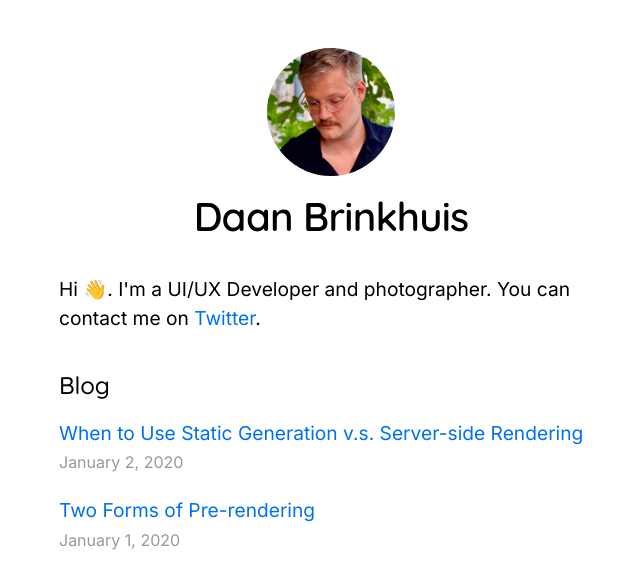
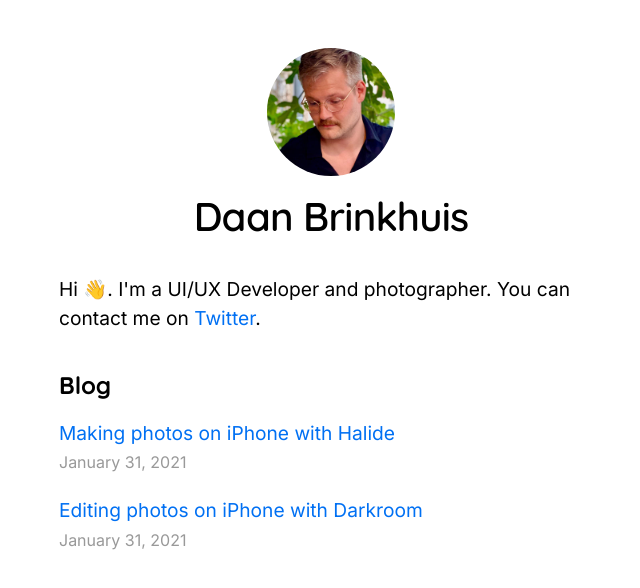
Before and after one commit to Daabri/personal-website, a Next.js app: page / in a window 1280 px wide. Shown: the top 588 px of the page, without its empty margins (309-949 px from the left). Built offline with nearby package versions, Linux system fonts and the light colour scheme.

Commit message:
Edit titles and css

```diff
--- /dev/null
+++ b/posts/editing-photos-darkroom-1.md
@@ -0,0 +1,6 @@
+---
+title: 'Editing photos on iPhone with Darkroom'
+date: '2021-01-31'
+---
+
+...
--- /dev/null
+++ b/posts/photography-halide-1.md
@@ -0,0 +1,6 @@
+---
+title: 'Making photos on iPhone with Halide'
+date: '2021-01-31'
+---
+
+...
--- a/posts/pre-rendering.md
+++ /dev/null
@@ -1,11 +0,0 @@
----
-title: 'Two Forms of Pre-rendering'
-date: '2020-01-01'
----
-
-Next.js has two forms of pre-rendering: **Static Generation** and **Server-side Rendering**. The difference is in **when** it generates the HTML for a page.
-
-- **Static Generation** is the pre-rendering method that generates the HTML at **build time**. The pre-rendered HTML is then _reused_ on each request.
-- **Server-side Rendering** is the pre-rendering method that generates the HTML on **each request**.
-
-Importantly, Next.js lets you **choose** which pre-rendering form to use for each page. You can create a "hybrid" Next.js app by using Static Generation for most pages and using Server-side Rendering for others.
--- a/posts/ssg-ssr.md
+++ /dev/null
@@ -1,19 +0,0 @@
----
-title: 'When to Use Static Generation v.s. Server-side Rendering'
-date: '2020-01-02'
----
-
-We recommend using **Static Generation** (with and without data) whenever possible because your page can be built once and served by CDN, which makes it much faster than having a server render the page on every request.
-
-You can use Static Generation for many types of pages, including:
-
-- Marketing pages
-- Blog posts
-- E-commerce product listings
-- Help and documentation
-
-You should ask yourself: "Can I pre-render this page **ahead** of a user's request?" If the answer is yes, then you should choose Static Generation.
-
-On the other hand, Static Generation is **not** a good idea if you cannot pre-render a page ahead of a user's request. Maybe your page shows frequently updated data, and the page content changes on every request.
-
-In that case, you can use **Server-Side Rendering**. It will be slower, but the pre-rendered page will always be up-to-date. Or you can skip pre-rendering and use client-side JavaScript to populate data.
--- a/styles/global.css
+++ b/styles/global.css
@@ -21,7 +21,6 @@ h4,
 h5,
 h6 {
 	font-family: Quicksand, sans-serif;
-	font-weight: 500;
 }
 
 a {
```
